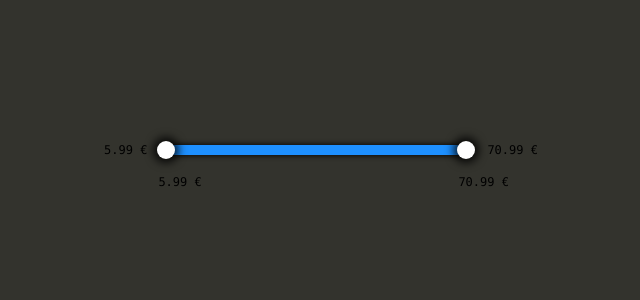
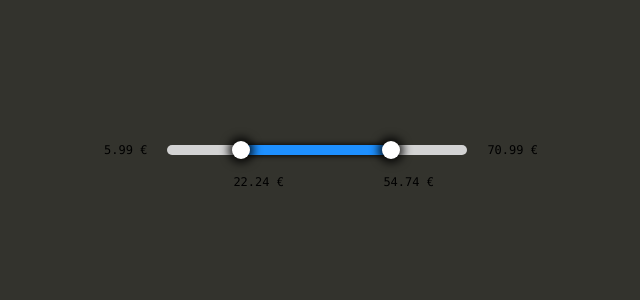
Before and after one commit to miguelgisbert/range-input, a Next.js app: page /exercise1 in a window 1280 px wide. Shown: the top 300 px of the page, without its empty margins (319-959 px from the left). Built offline with nearby package versions, Linux system fonts and the light colour scheme.

Commit message:
Input error notification and initialize white bullet position at 25% - 75%

```diff
--- a/src/app/components/range.tsx
+++ b/src/app/components/range.tsx
@@ -1,4 +1,5 @@
 import React, { useState, useEffect, useCallback, useRef } from 'react';
+import { Alert } from '@mui/material';
 
 interface RangeProps {
   min: number;
@@ -7,7 +8,7 @@ interface RangeProps {
 }
 
 const Range: React.FC<RangeProps> = ({ min, max, selectableValues }) => {
-  const [range, setRange] = useState({ min, max });
+  const [range, setRange] = useState({ min: selectableValues ? selectableValues[1] : min + (max - min) * 0.25, max: selectableValues ? selectableValues[selectableValues.length - 2] : min + (max - min) * 0.75 });
   const [selectable, setSelectable] = useState<number[] | null>(null);
   const [dragging, setDragging] = useState<'min' | 'max' | null>(null);
   const rangeRef = useRef<HTMLDivElement>(null);
@@ -18,6 +19,7 @@ const Range: React.FC<RangeProps> = ({ min, max, selectableValues }) => {
   const [maxValue, setMaxValue] = useState<number>(max);
   const [inputMinValue, setInputMinValue] = useState<number>(min);
   const [inputMaxValue, setInputMaxValue] = useState<number>(max);
+  const [wrongInputAlertVisible, setWrongInputAlertVisible] = useState(false);
 
   const getPercentage = useCallback(
     (value: number) => Math.round(((value - minValue) / (maxValue - minValue)) * 100),
@@ -123,6 +125,10 @@ const Range: React.FC<RangeProps> = ({ min, max, selectableValues }) => {
         max: inputMinValue > prevRange.max ? inputMinValue : prevRange.max
       }));
     }
+    else {
+      setWrongInputAlertVisible(true);
+      setTimeout(() => setWrongInputAlertVisible(false), 3000);
+    }
   }
   const handleMaxValueChange = () => {
     if(!isNaN(inputMaxValue) && inputMaxValue > minValue) {
@@ -134,6 +140,10 @@ const Range: React.FC<RangeProps> = ({ min, max, selectableValues }) => {
         max: inputMaxValue < prevRange.max ? inputMaxValue : prevRange.max
       }));
     }
+    else {
+      setWrongInputAlertVisible(true);
+      setTimeout(() => setWrongInputAlertVisible(false), 3000);
+    }
   };
 
   // Avoid numbers overlapping
@@ -142,12 +152,16 @@ const Range: React.FC<RangeProps> = ({ min, max, selectableValues }) => {
     const threshold = (maxValue - minValue) * 0.15;
     if (Math.abs(range.min - range.max) < threshold) {
       setOverlap(true);
-    } else {
+    }
+    else {
       setOverlap(false);
     }
   }, [range]);
 
   return (
+    <>
+      <Alert severity="error" style={{display:wrongInputAlertVisible ? "flex" : "none"}}>Wrong input (min must be lower than max).</Alert>
+
       <div
         style={{
           display: "flex",
@@ -332,6 +346,7 @@ const Range: React.FC<RangeProps> = ({ min, max, selectableValues }) => {
           </div>
         )}
       </div>
+    </>
   );
 };
 
```
Lines whose indentation alone changed are shown as unchanged.
